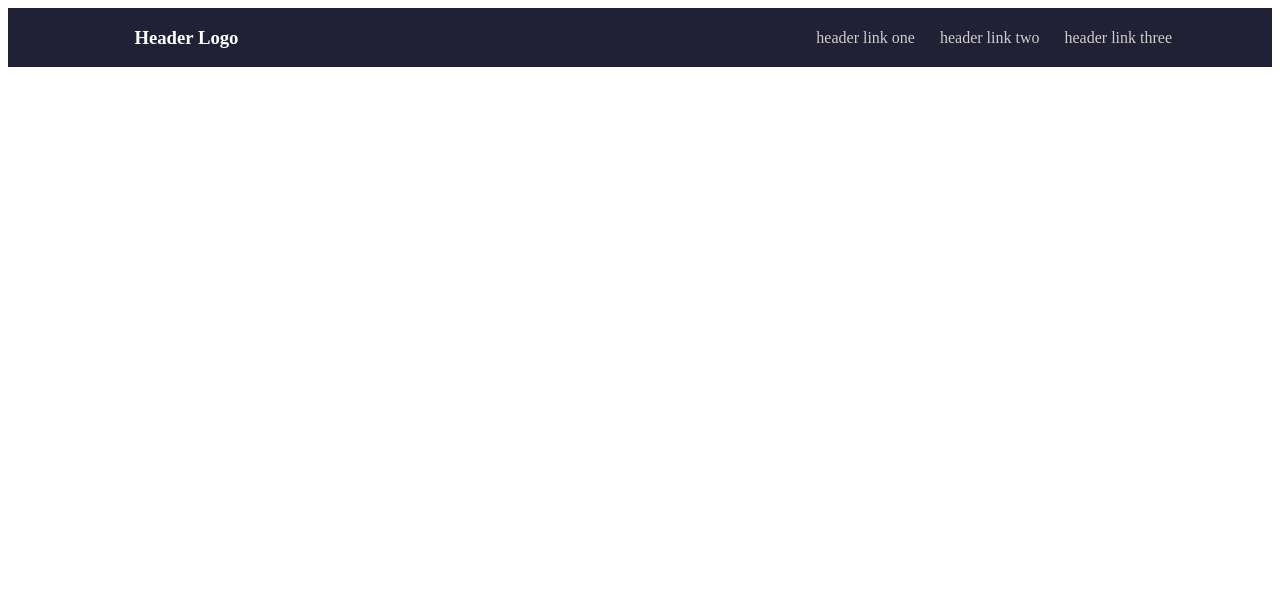
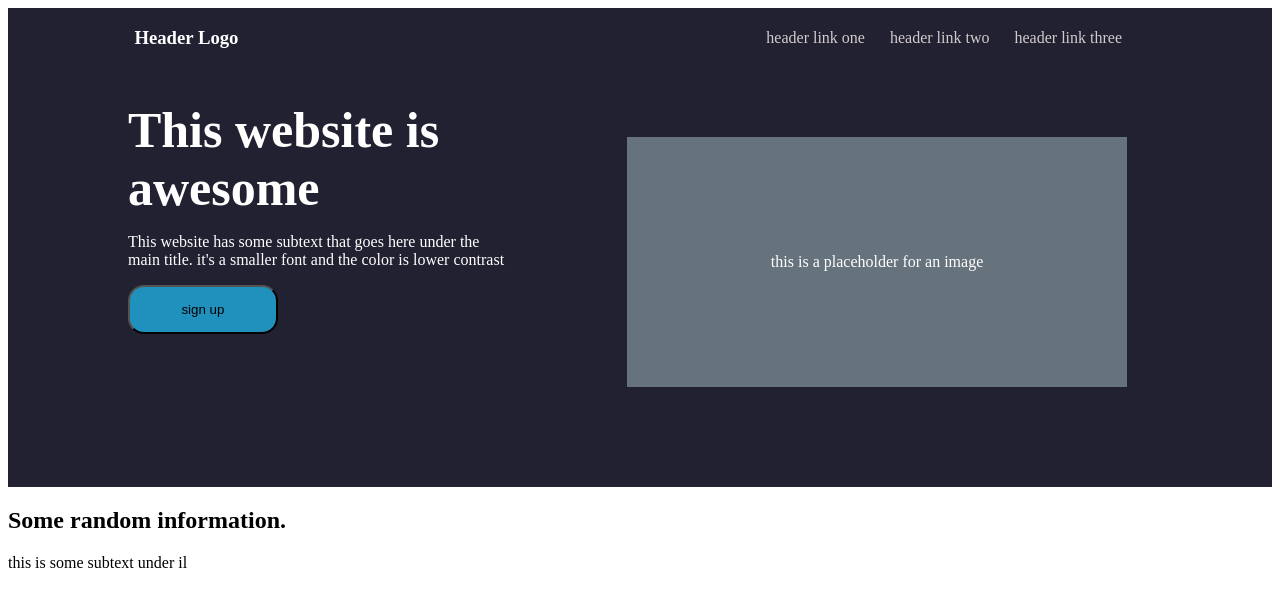
Before and after one commit to Yinkusadel/odin-landing-page, a website: page index.html in a window 1280 px wide. Drawn offline with Linux system fonts and the light colour scheme.

Commit message:
header 2 added

```diff
--- a/index.html
+++ b/index.html
@@ -16,14 +16,24 @@
           <li><a href="#">header link three</a></li>
         </ul>
       </div>
+
       <div class="header2">
+        <div class="header2-left">
+        <h1>This website is awesome</h1>
+        <p>This website has some subtext that goes here under the main title. it's a smaller font and the color is lower contrast</p>
+        <button>sign up</button>
+        </div>
 
-
-
-
-
+      <div class="image-placeholder">
+        <p>this is a placeholder for an image</p>
+      </div>
       </div>
     </header>
+
+    <div class="information-container">
+      <h2>Some random information.</h2>
+    </div>
+    <div class="info">this is some subtext under il</div>
 
 
 
--- a/styles.css
+++ b/styles.css
@@ -1,6 +1,7 @@
 header {
-    background-color: rgb(33, 33, 53);
+    background-color: rgb(33, 33, 49);
     color: white;
+    width: 100%;
 }
 
 h3 {
@@ -16,7 +17,7 @@ h3 {
 }
 
 .header-links {
-    margin-right: 100px;
+    margin-right: 150px;
     display: flex;
     justify-content: space-between;
     list-style: none;
@@ -28,3 +29,39 @@ a {
     color: rgb(211, 204, 204);
     text-decoration: none;
 }
+
+.header2 {
+    display: flex;
+    justify-content: space-around;
+}
+
+.header2-left {
+    display: flex;
+    flex-direction: column;
+    width: 30%;
+    padding-left: 60px;
+}
+
+h1 {
+    font-size: 50px;
+    margin-bottom: 0;
+}
+
+.image-placeholder{
+    display: flex;
+    justify-content: center;
+    align-items: center;
+    background: rgb(102, 114, 124);
+    width: 500px;
+    height: 250px;
+    margin-top: 70px;
+    margin-bottom: 100px;
+    margin-right: 85px;
+}
+
+button {
+    background-color: rgb(32, 144, 189);
+    border-radius: 1rem;
+    padding: 15px 32px;
+    width: 150px;
+}
```
